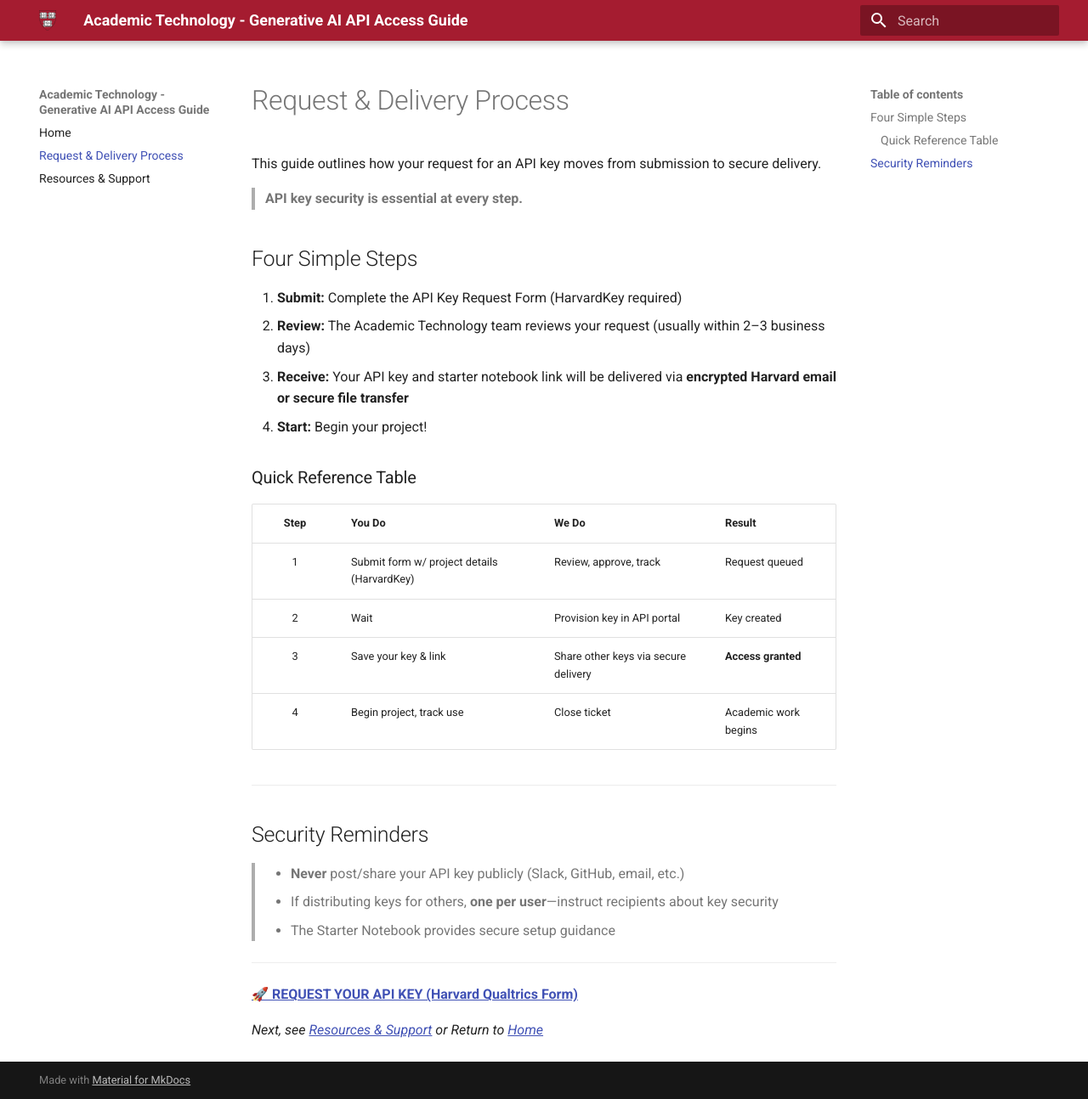
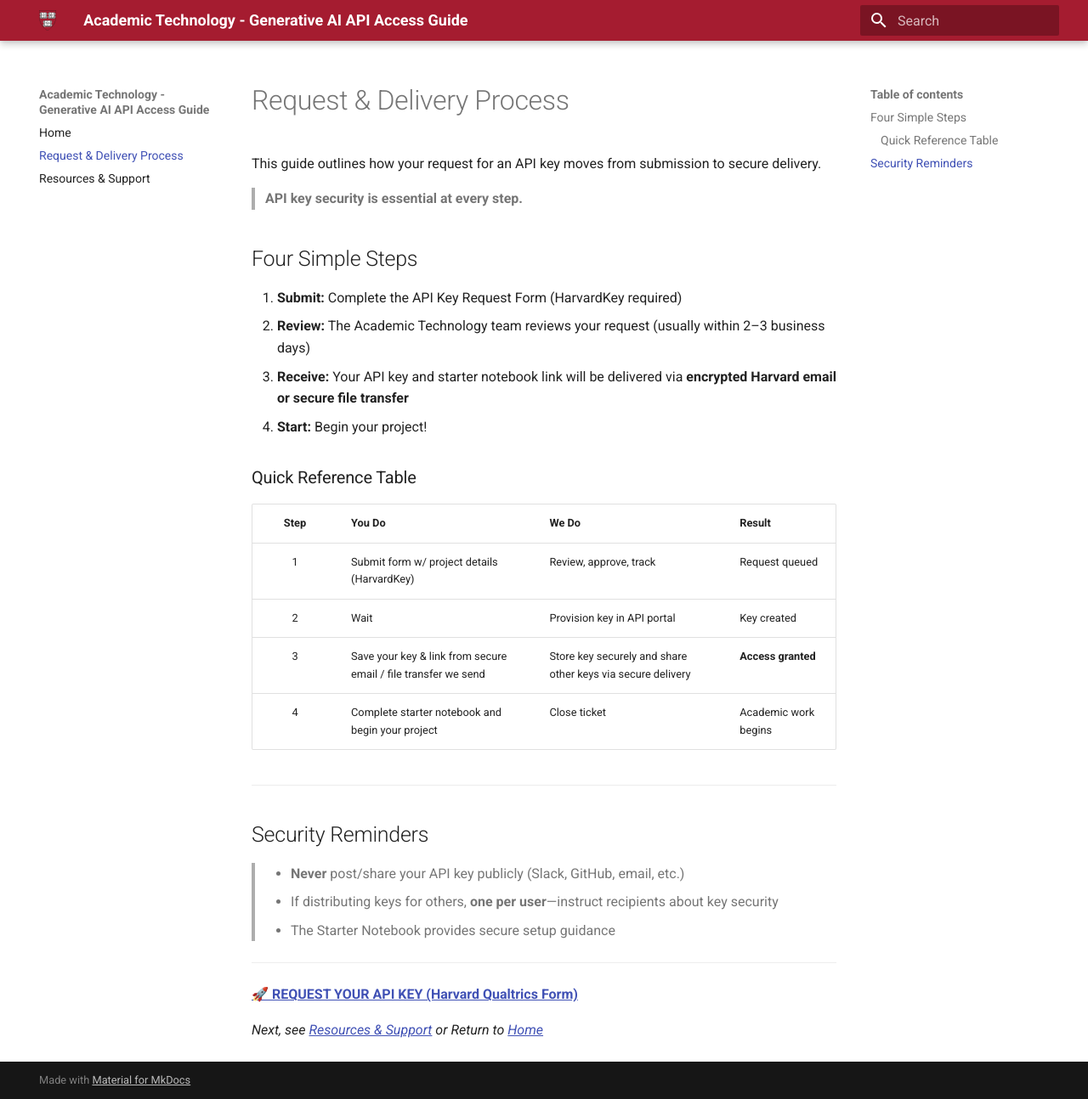
Before and after one commit to Harvard-ATG/generative-ai-api-starter-notebook, an MkDocs documentation site: the page built from docs/process.md, in a window 1280 px wide and 1294 px high. Shown: the whole window at 85% size. Built offline with MkDocs 1.6.1 and Material for MkDocs 9.7.7, drawn with Linux system fonts in a browser that asks for light colours.

Commit message:
fix formatting process

```diff
--- a/docs/process.md
+++ b/docs/process.md
@@ -17,8 +17,8 @@
 | :---: | :--- | :--- | :--- |
 | 1 | Submit form w/ project details (HarvardKey) | Review, approve, track | Request queued |
 | 2 | Wait | Provision key in API portal | Key created |
-| 3 | Save your key & link | Share other keys via secure delivery | **Access granted** |
-| 4 | Begin project, track use | Close ticket | Academic work begins |
+| 3 | Save your key & link from secure email / file transfer we send | Store key securely and share other keys via secure delivery | **Access granted** |
+| 4 | Complete starter notebook and begin your project | Close ticket | Academic work begins |
 
 ---
 
```
